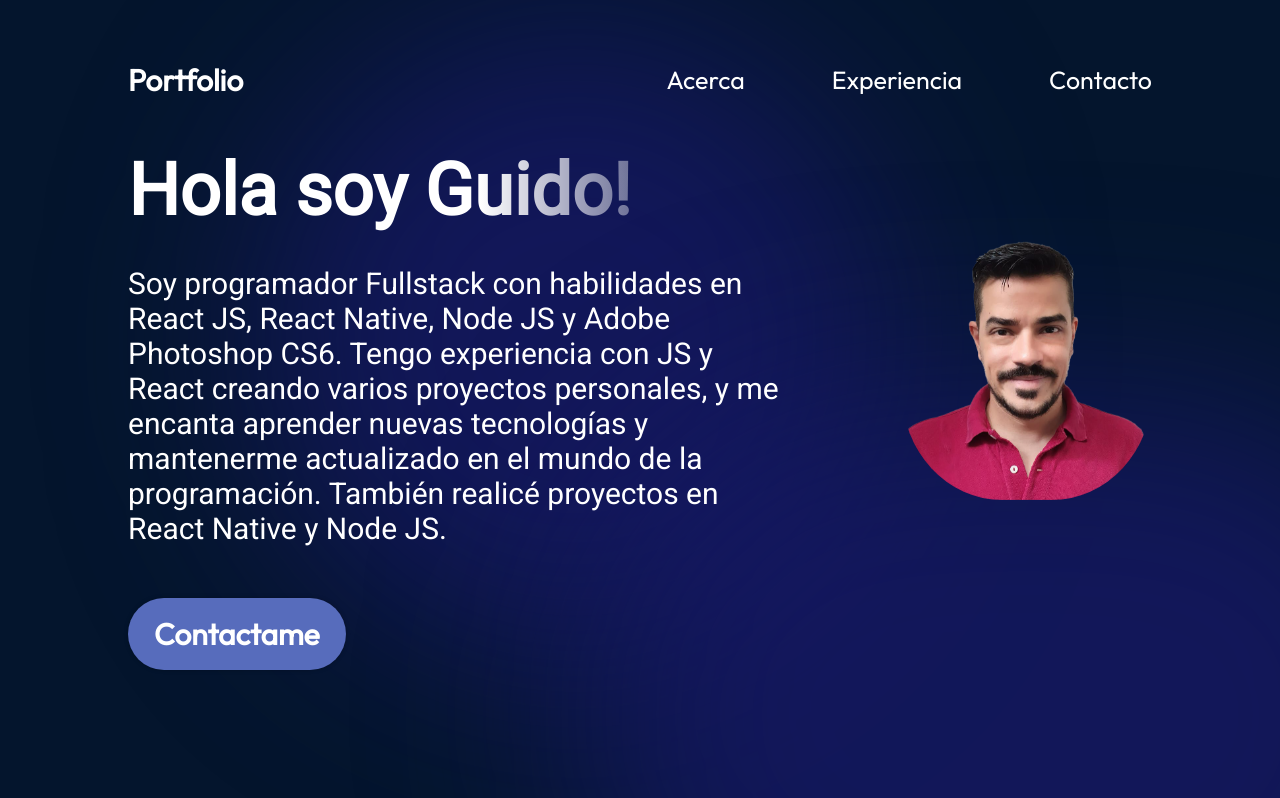
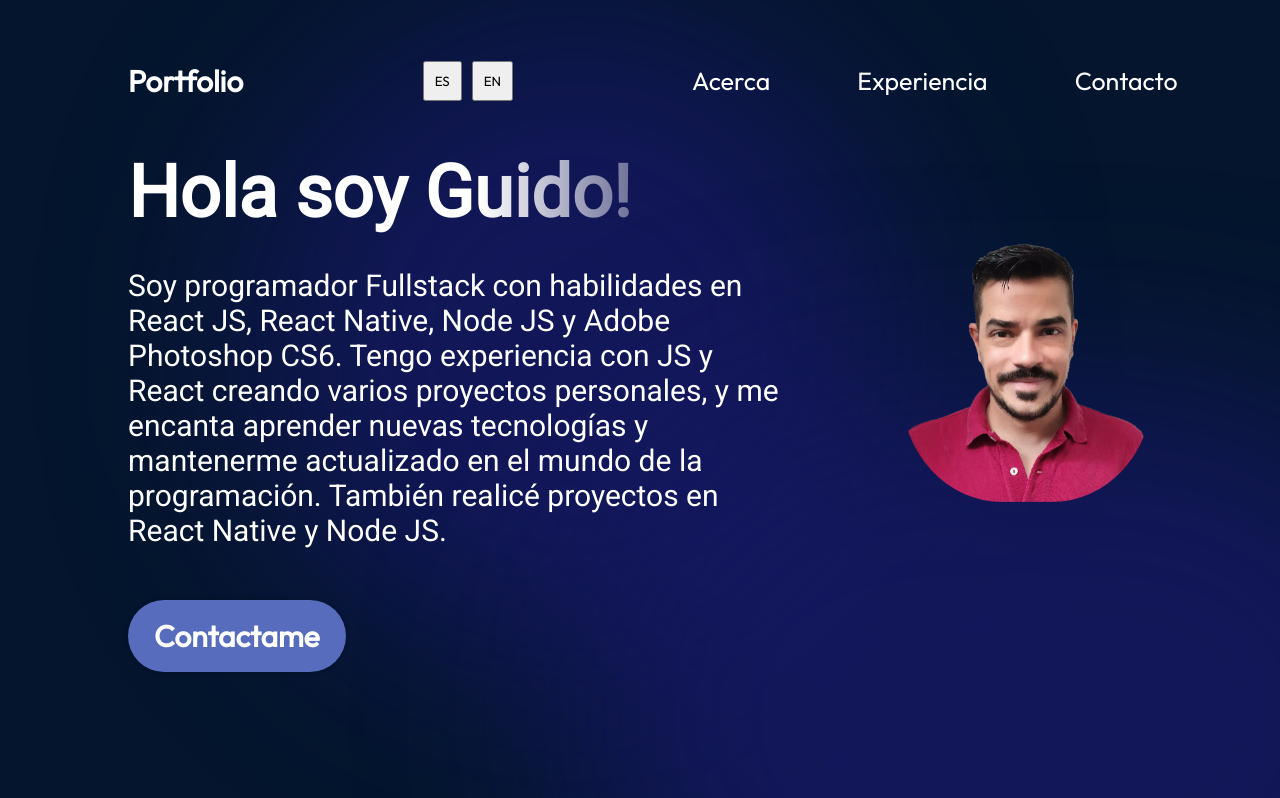
Before and after one commit to guidogattas/portfolio-guido-gattas, a React (Vite) app: page / in a window 1280 px wide. Shown: the top 798 px of the page. Built offline with nearby package versions, Linux system fonts and the light colour scheme.

Commit message:
[FEAT] Language Context

```diff
--- /dev/null
+++ b/src/components/LanguageProvider/LanguageProvider.jsx
@@ -0,0 +1,18 @@
+import { createContext, useState } from "react";
+
+export const LanguageContext = createContext();
+
+export const LanguageProvider = ({ children }) => {
+
+    const [language, setLanguage] = useState('es');
+
+    const toggleLanguage = () => {
+        setLanguage(prevLang => prevLang === 'es' ? 'en' : 'es');
+    };
+
+    return (
+        <LanguageContext.Provider value={{ language, toggleLanguage }}>
+            {children}
+        </LanguageContext.Provider>
+    );
+};
--- a/src/components/Navbar/Navbar.jsx
+++ b/src/components/Navbar/Navbar.jsx
@@ -1,25 +1,38 @@
-import { useState } from 'react';
-import styles from './Navbar.module.css'
-
+import { useState, useContext } from 'react';
+import styles from './Navbar.module.css';
 import { getImageUrl } from '../../utils';
-
+import { LanguageContext } from '../LanguageProvider/LanguageProvider';
 
 export const Navbar = () => {
-
   const [menuOpen, setMenuOpen] = useState(false);
 
-
-
+  const { language, toggleLanguage } = useContext(LanguageContext);
 
   return (
     <nav className={styles.navbar}>
       <a className={styles.title} href="/">Portfolio</a>
+      <div className={styles.lang}>
+        <button
+          className={language === 'es' ? styles.active : ''}
+          onClick={toggleLanguage}
+        >
+          ES
+        </button>
+        <button
+          className={language === 'en' ? styles.active : ''}
+          onClick={toggleLanguage}
+        >
+          EN
+        </button>
+      </div>
       <div className={styles.menu}>
-        <img className={styles.menuBtn} src={
-          menuOpen
-            ? getImageUrl('nav/closeIcon.png')
-            : getImageUrl('nav/menuIcon.png')}
-
+        <img
+          className={styles.menuBtn}
+          src={
+            menuOpen
+              ? getImageUrl('nav/closeIcon.png')
+              : getImageUrl('nav/menuIcon.png')
+          }
           alt="menu button"
           onClick={() => setMenuOpen(!menuOpen)}
         />
@@ -28,17 +41,16 @@ export const Navbar = () => {
           onClick={() => setMenuOpen(false)}
         >
           <li>
-            <a href="#about">Acerca</a>
+            <a href="#about">{language === 'es' ? 'Acerca' : 'About'}</a>
           </li>
           <li>
-            <a href="#experience">Experiencia</a>
+            <a href="#experience">{language === 'es' ? 'Experiencia' : 'Experience'}</a>
           </li>
           <li>
-            <a href="#contact">Contacto</a>
+            <a href="#contact">{language === 'es' ? 'Contacto' : 'Contact'}</a>
           </li>
         </ul>
       </div>
     </nav>
-  )
-
+  );
 }
--- a/src/components/Navbar/Navbar.module.css
+++ b/src/components/Navbar/Navbar.module.css
@@ -18,14 +18,27 @@
     color: var(--color-text);
 }
 
-.menu {
+.menu .lang {
     display: flex;
+}
+
+.lang {
+    display: flex;
+    gap: 10px;
+    width: 50px;
+}
+
+.lang button {
+    padding: 10px;
+    width: 50px;
+    text-align: center;
 }
 
 .menuItems {
     display: flex;
     gap: 47px;
     list-style: none;
+    width: 500px;
 }
 
 .menuItems a {
@@ -50,6 +63,11 @@
         flex-direction: column;
         align-items: flex-start;
             padding-top: 28px;
+    }
+
+    .lang  {
+        margin-top: 10px;
+        margin-left: 10px;
     }
 
     .menu {
```
Also changed, not shown: src/App.jsx (+12 -12 lines).
